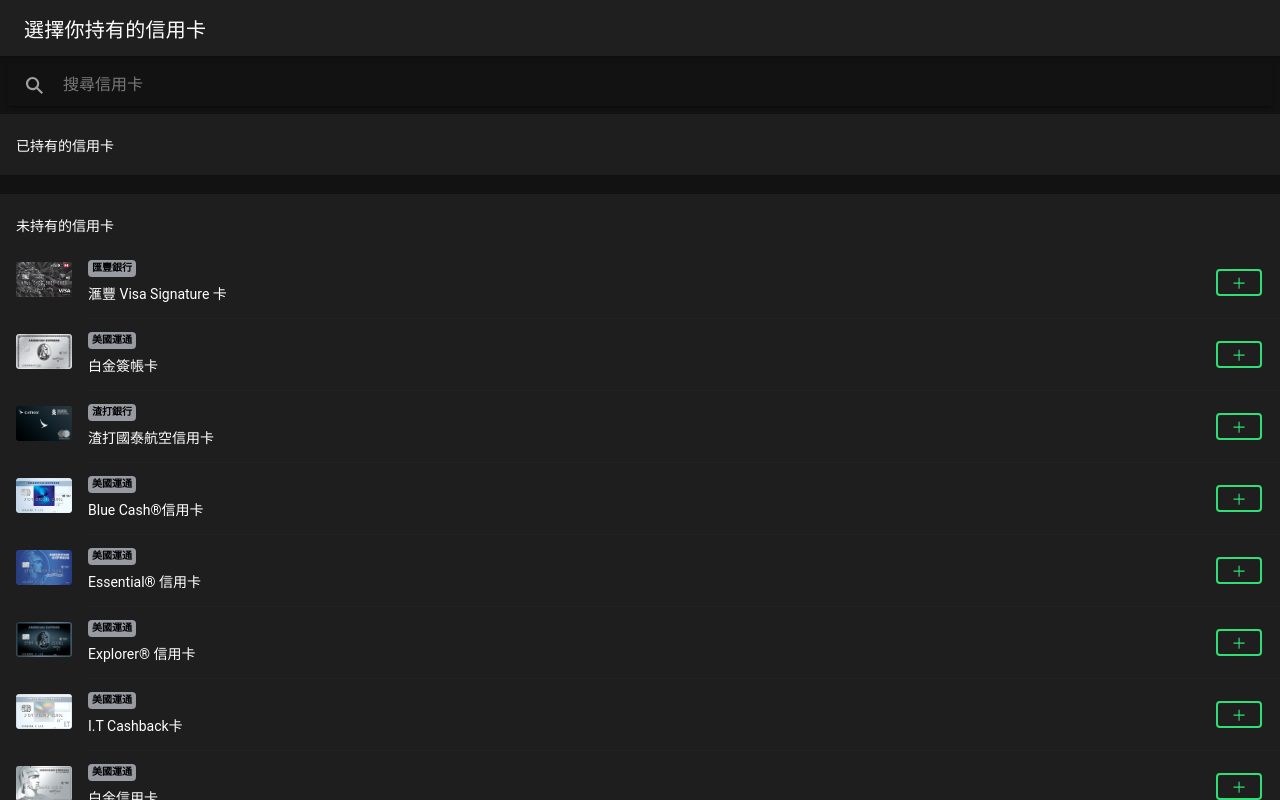
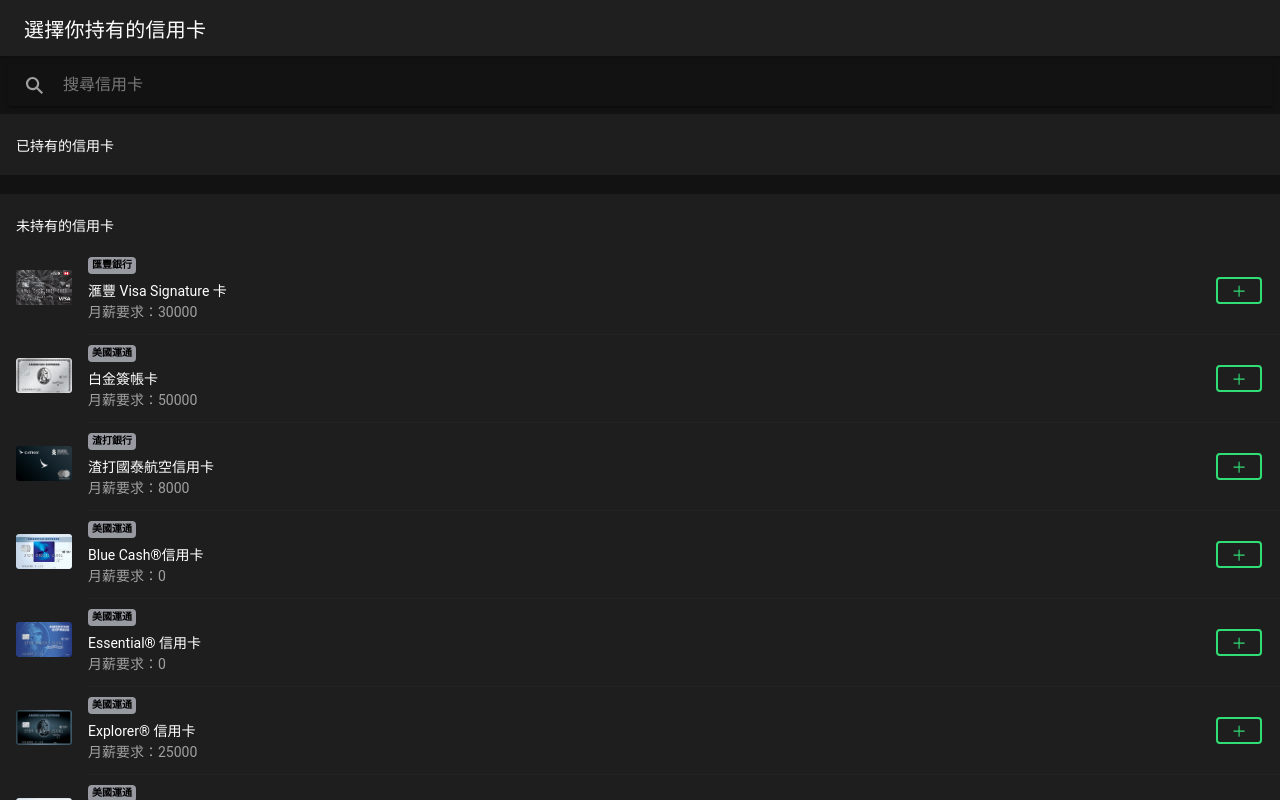
Before and after one commit to lordsonkit/dimpay, a React (Create React App) app: page /addCard in a window 1280 px wide. Built offline with nearby package versions, Linux system fonts and the light colour scheme.

Commit message:
Update CardAddDropList.tsx

```diff
--- a/src/components/CardAddDropList.tsx
+++ b/src/components/CardAddDropList.tsx
@@ -22,7 +22,7 @@
   const { userData, removeCard, addCard } = useContext(UserContext);
   return (
     <>
-      {cardData.cards.data.map(({ card_name, issuer, card_id, image }) => (
+      {cardData.cards.data.map(({ card_name, issuer, card_id, image, annual_salary }) => (
         userOwnsCard(card_id)==userHoldsCard && (cardData.issuers[issuer].name+card_name).toLocaleLowerCase().indexOf(searchTerm.toLocaleLowerCase())>-1 && <IonItem key={card_id}>
           <IonThumbnail className='thumbnail' slot='start'>
             <img className='fit-thumbnail card-round-border' src={image}></img>
@@ -30,6 +30,7 @@
           <IonLabel>
             <IonBadge color="medium" className='issuer-badge'><IonText>{cardData.issuers[issuer].name}</IonText></IonBadge>
             <h3>{card_name}</h3>
+            <p><IonText color="muted">月薪要求：{annual_salary/12}</IonText></p>
           </IonLabel>
           <IonLabel slot='end' className='ion-text-end'>
             {userOwnsCard(card_id) ? <>
```
